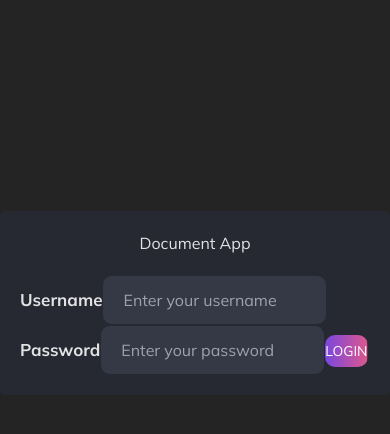
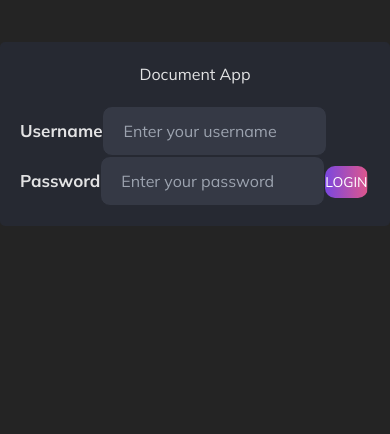
Before and after one commit to muyiwer/documentManagement, a React (Vite) app in the folder documentApp/: page / in a window 390 px wide. Shown: the top 434 px of the page. Built offline with nearby package versions, Linux system fonts and the light colour scheme.

Commit message:
adjusted positioning for mobile

```diff
--- a/documentApp/src/app.mobile.css
+++ b/documentApp/src/app.mobile.css
@@ -34,6 +34,7 @@
     margin-right: 20px;
     width: 100% !important;
     left: 0% !important;
+    top: 5% !important
   }
   .button {
     background-color: rgb(216, 97, 0);
```
